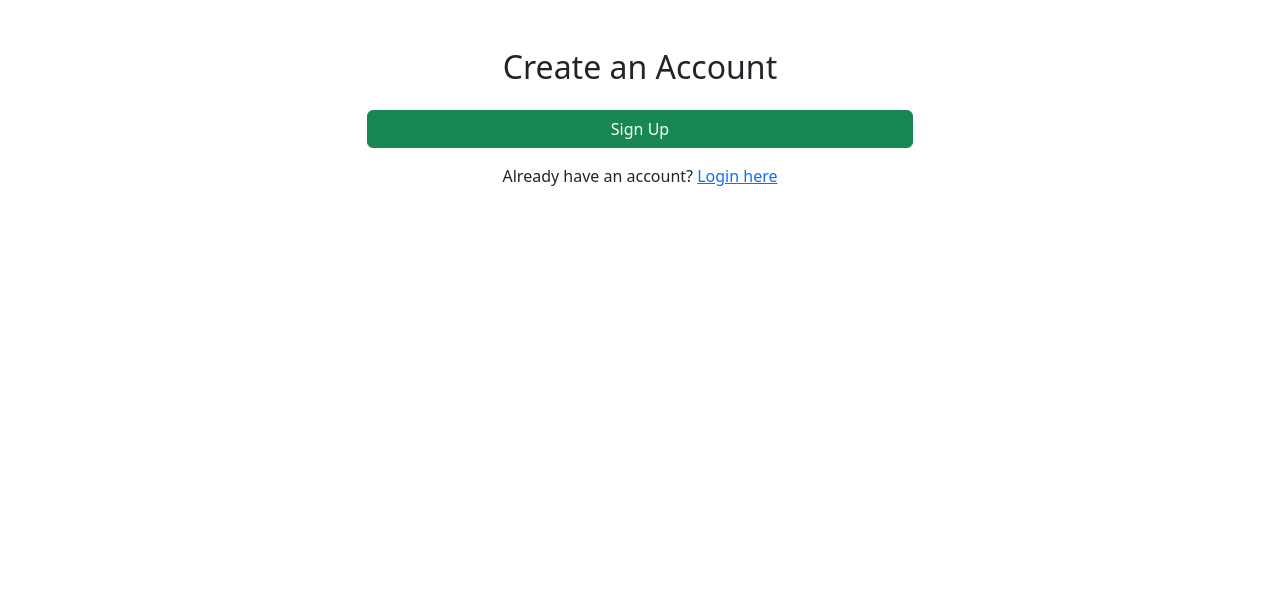
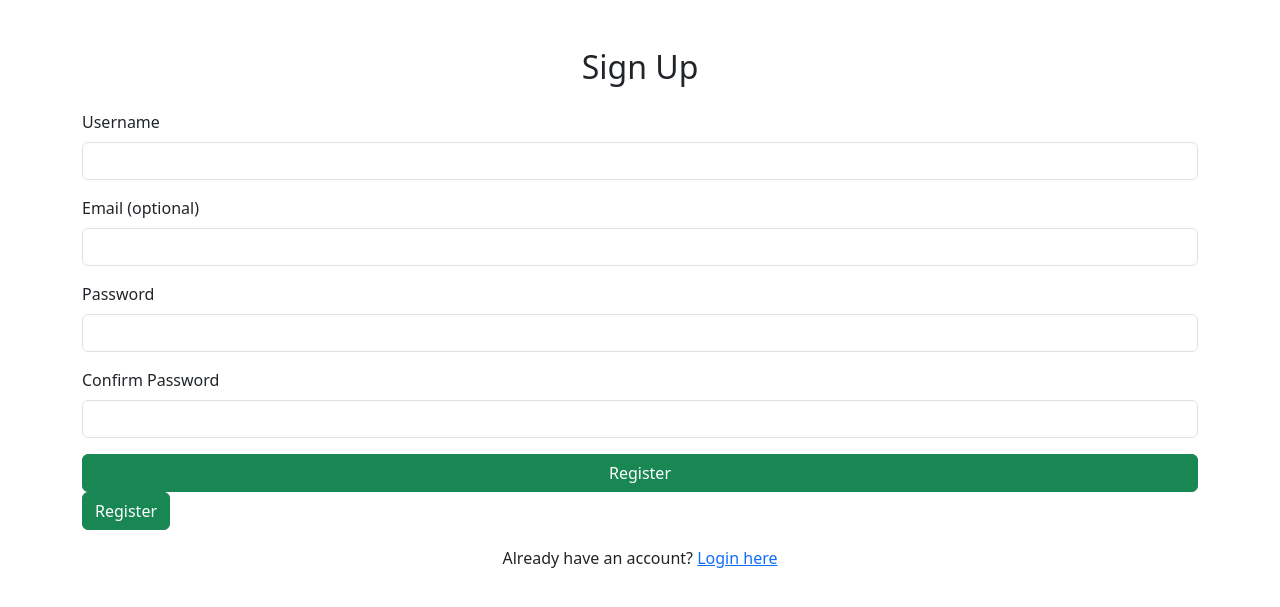
Before and after one commit to codewithash-hub/keyconnect, a Django app: page /signup/ in a window 1280 px wide. Shown: the top 607 px of the page. Run offline with Django 5.2, Linux system fonts and the light colour scheme; some libraries are stand-ins or nearby versions.

Commit message:
adding signup controls

```diff
--- a/keyconnect_project/keyconnect/templates/keyconnect/login.html
+++ b/keyconnect_project/keyconnect/templates/keyconnect/login.html
@@ -12,5 +12,5 @@
             <button type="submit" class="btn btn-success btn-block">Login</button>
         </div>
     </form>
-    <p class="mt-3">Click <a href="{% url 'signup' %}">here</a> to create a new account</p>
+    <p class="text-center mt-3">Click <a href="{% url 'signup' %}">here</a> to create a new account</p>
 {% endblock content %}
--- a/keyconnect_project/keyconnect/templates/keyconnect/signup.html
+++ b/keyconnect_project/keyconnect/templates/keyconnect/signup.html
@@ -4,7 +4,7 @@
 {% block title %}SignUp{% endblock title %}
 
 {% block content %}
-    <div class="row justify-content-center">
+    {% comment %} <div class="row justify-content-center">
         <div class="col-md-6">
             <h2 class="text-center mb-4">Create an Account</h2>
             <form method="post">
@@ -19,5 +19,39 @@
                 Already have an account? <a href="{% url 'login' %}">Login here</a>
             </p>
         </div>
-    </div>
+    </div> {% endcomment %}
+
+    <h2 class="text-center">Sign Up</h2>
+    <form method="POST" class="mt-4">
+        {% csrf_token %}
+        {{ form|crispy }}
+        <div class="mb-3">
+            <label for="username" class="form-label">Username</label>
+            <input type="text" name="username" class="form-control" required id="username">
+        </div>
+        <div class="mb-3">
+            <label for="email" class="form-label">Email (optional)</label>
+            <input type="email" name="email" class="form-control" id="email">
+        </div>
+        <div class="mb-3">
+            <label for="password1" class="form-label">Password</label>
+            <input type="password" name="password1" class="form-control" required id="password1">
+        </div>
+        <div class="mb-3">
+            <label for="password2" class="form-label">Confirm Password</label>
+            <input type="password" name="password2" class="form-control" required id="password2">
+        </div>
+        <div class="d-grid mt-3">
+            <button type="submit" class="btn btn-success btn-block">Register</button>
+        </div>
+            <button type="submit" class="btn btn-success">Register</button>
+    </form>
+    <p class="text-center mt-3">
+        Already have an account? <a href="{% url 'login' %}">Login here</a>
+    </p>
+    {% if errors %}
+      <div class="mt-3 alert alert-danger">
+        {{ errors }}
+      </div>
+    {% endif %}
 {% endblock content %}
```
